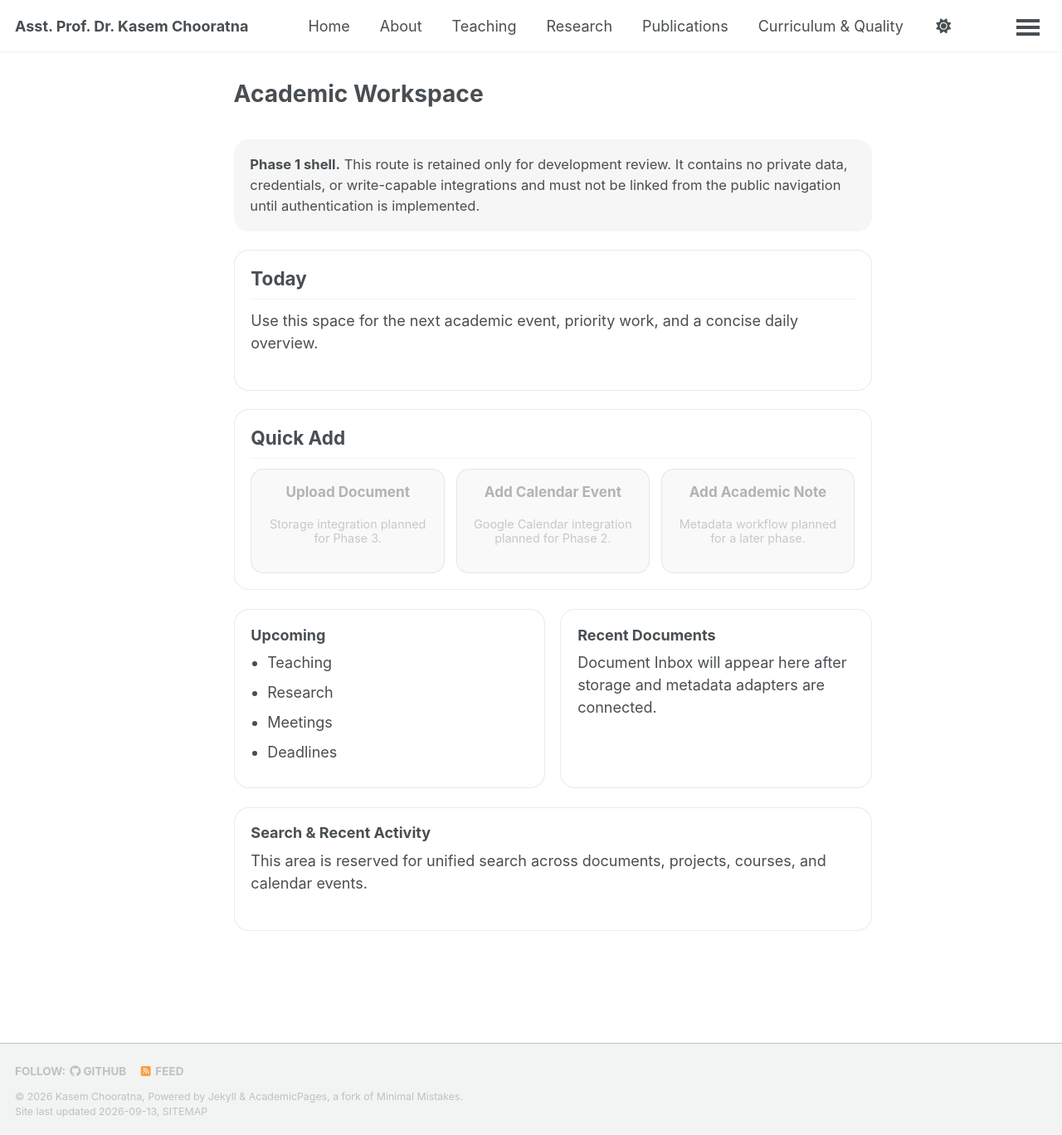
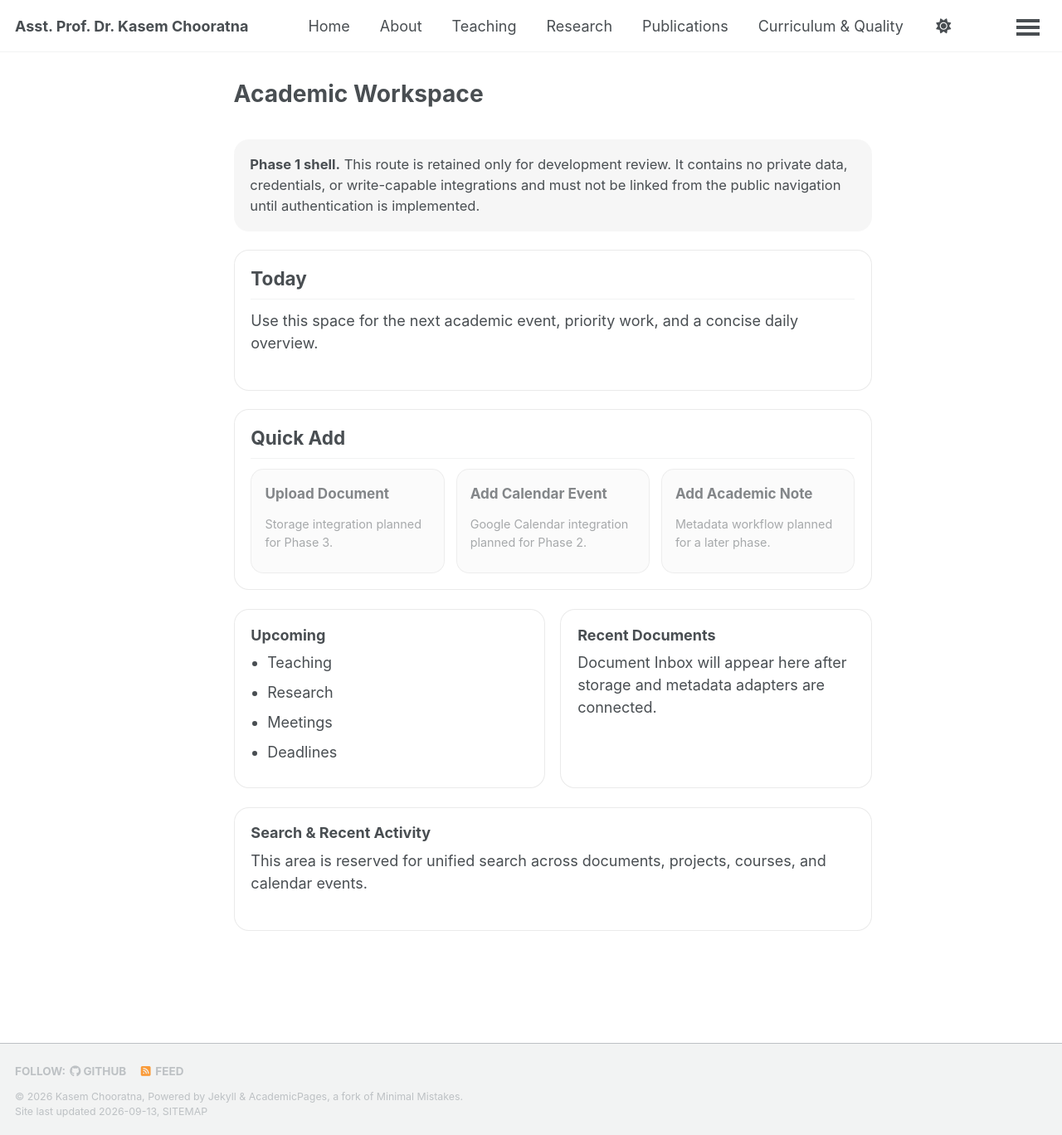
Before and after one commit to kasemch/kasemch.github.io, a Jekyll site: the page built from _pages/workspace.md, in a window 1280 px wide and 1368 px high. Shown: the whole window at 83% size. Built offline with Jekyll 4.4.1, drawn with Linux system fonts in a browser that asks for light colours; a style sheet for code colours, icons or effects is not loaded.

Commit message:
Style disabled workspace actions consistently

```diff
--- a/assets/css/academic-workspace.css
+++ b/assets/css/academic-workspace.css
@@ -42,8 +42,15 @@
   padding: .9rem;
   border: 1px solid rgba(127,127,127,.16);
   border-radius: .85rem;
-  text-decoration: none;
   background: rgba(127,127,127,.045);
+  color: inherit;
+  font: inherit;
+  text-align: left;
+}
+
+.academic-workspace__action:disabled {
+  cursor: not-allowed;
+  opacity: .68;
 }
 
 .academic-workspace__action strong {
```
